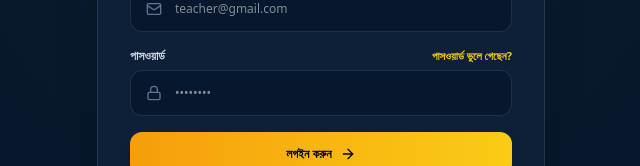
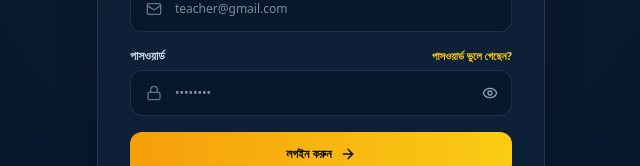
Before and after one commit to Sabbir-123/durbarAcademy, a Next.js app: page /login in a window 1280 px wide. Shown: the part 411-577 px from the top of the page, without its empty margins (319-959 px from the left). Built offline with nearby package versions, Linux system fonts and the light colour scheme; no server answers.

Commit message:
feat: add show/hide password toggle on login and signup pages

```diff
--- a/src/app/login/page.tsx
+++ b/src/app/login/page.tsx
@@ -4,7 +4,7 @@ import { useState } from "react";
 import { useRouter } from "next/navigation";
 import Link from "next/link";
 import { createClient } from "@/utils/supabase/client";
-import { GraduationCap, Lock, Mail, AlertCircle, ArrowRight, UserX, KeyRound } from "lucide-react";
+import { GraduationCap, Lock, Mail, AlertCircle, ArrowRight, UserX, KeyRound, Eye, EyeOff } from "lucide-react";
 import { SITE_CONFIG } from "@/config/siteConfig";
 import { getStoredUsers } from "@/utils/userStore";
 
@@ -14,6 +14,7 @@ export default function LoginPage() {
   const [loading, setLoading] = useState(false);
   const [error, setError] = useState<string | null>(null);
   const [errorType, setErrorType] = useState<"not_found" | "invalid_password" | "general">("general");
+  const [showPassword, setShowPassword] = useState(false);
 
   const router = useRouter();
   const supabase = createClient();
@@ -178,13 +179,21 @@ export default function LoginPage() {
             <div className="relative">
               <Lock className="w-4 h-4 text-slate-500 absolute left-4 top-1/2 -translate-y-1/2" />
               <input
-                type="password"
+                type={showPassword ? "text" : "password"}
                 required
                 value={password}
                 onChange={(e) => setPassword(e.target.value)}
                 placeholder="••••••••"
-                className="w-full bg-[#07182E] border border-white/10 rounded-xl py-3.5 pl-11 pr-4 text-xs text-white focus:border-[#F59E0B] outline-none transition-colors"
+                className="w-full bg-[#07182E] border border-white/10 rounded-xl py-3.5 pl-11 pr-11 text-xs text-white focus:border-[#F59E0B] outline-none transition-colors"
               />
+              <button
+                type="button"
+                onClick={() => setShowPassword((v) => !v)}
+                className="absolute right-3.5 top-1/2 -translate-y-1/2 text-slate-400 hover:text-[#FACC15] transition-colors"
+                aria-label={showPassword ? "পাসওয়ার্ড লুকান" : "পাসওয়ার্ড দেখুন"}
+              >
+                {showPassword ? <EyeOff className="w-4 h-4" /> : <Eye className="w-4 h-4" />}
+              </button>
             </div>
           </div>
 
--- a/src/app/signup/page.tsx
+++ b/src/app/signup/page.tsx
@@ -4,7 +4,7 @@ import { useState } from "react";
 import { useRouter } from "next/navigation";
 import Link from "next/link";
 import { createClient } from "@/utils/supabase/client";
-import { GraduationCap, Lock, Mail, AlertCircle, ArrowRight, User } from "lucide-react";
+import { GraduationCap, Lock, Mail, AlertCircle, ArrowRight, User, Eye, EyeOff } from "lucide-react";
 import { SITE_CONFIG } from "@/config/siteConfig";
 
 import { saveUserStore } from "@/utils/userStore";
@@ -15,6 +15,7 @@ export default function SignupPage() {
   const [fullName, setFullName] = useState("");
   const [loading, setLoading] = useState(false);
   const [error, setError] = useState<string | null>(null);
+  const [showPassword, setShowPassword] = useState(false);
   const router = useRouter();
   const supabase = createClient();
 
@@ -122,13 +123,21 @@ export default function SignupPage() {
             <div className="relative">
               <Lock className="w-4 h-4 text-slate-500 absolute left-4 top-1/2 -translate-y-1/2" />
               <input
-                type="password"
+                type={showPassword ? "text" : "password"}
                 required
                 value={password}
                 onChange={(e) => setPassword(e.target.value)}
                 placeholder="কমপক্ষে ৮ ডিজিট"
-                className="w-full bg-[#07182E] border border-white/10 rounded-xl py-3.5 pl-11 pr-4 text-xs text-white focus:border-[#F59E0B] outline-none transition-colors"
+                className="w-full bg-[#07182E] border border-white/10 rounded-xl py-3.5 pl-11 pr-11 text-xs text-white focus:border-[#F59E0B] outline-none transition-colors"
               />
+              <button
+                type="button"
+                onClick={() => setShowPassword((v) => !v)}
+                className="absolute right-3.5 top-1/2 -translate-y-1/2 text-slate-400 hover:text-[#FACC15] transition-colors"
+                aria-label={showPassword ? "পাসওয়ার্ড লুকান" : "পাসওয়ার্ড দেখুন"}
+              >
+                {showPassword ? <EyeOff className="w-4 h-4" /> : <Eye className="w-4 h-4" />}
+              </button>
             </div>
           </div>
 
```
